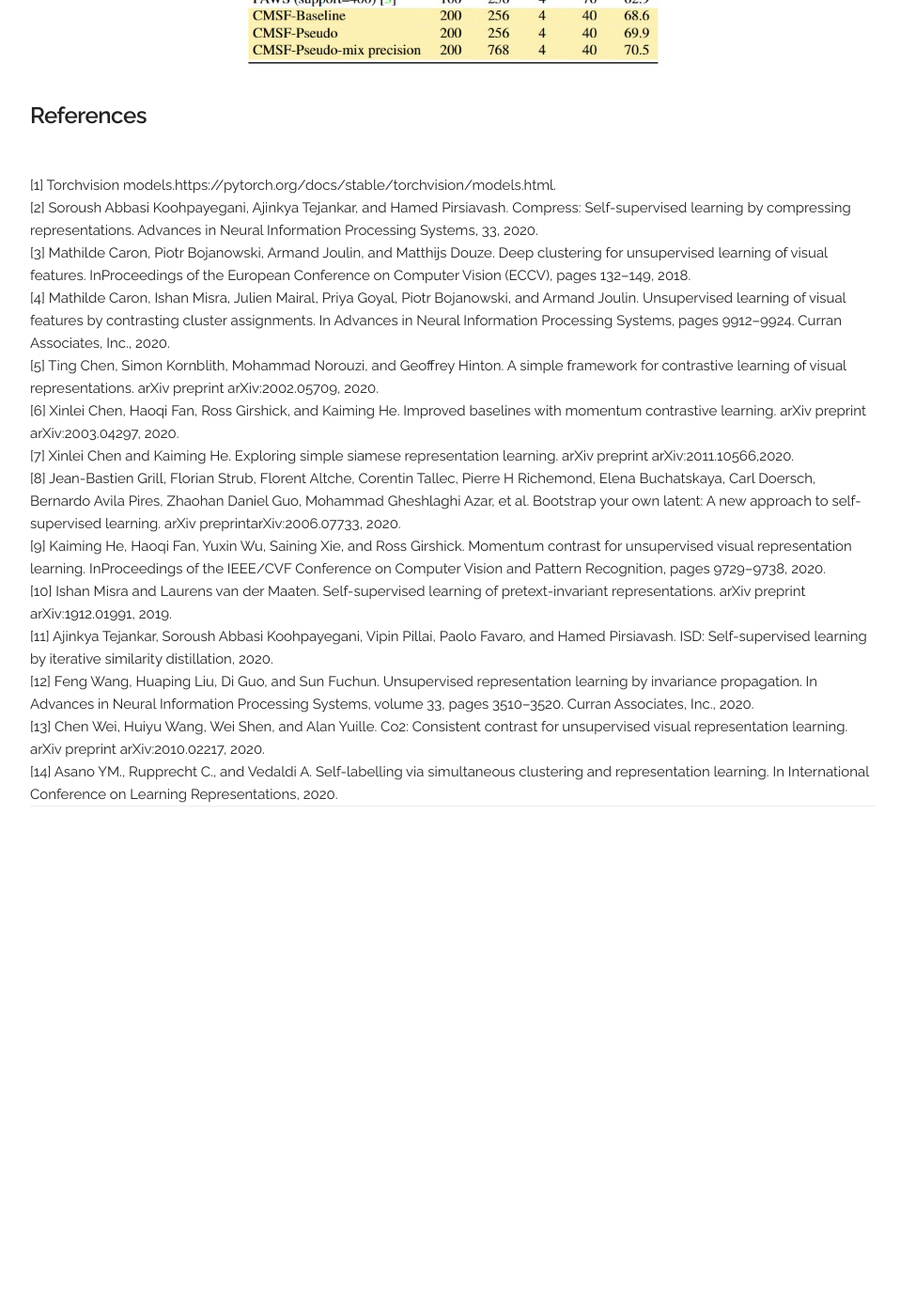
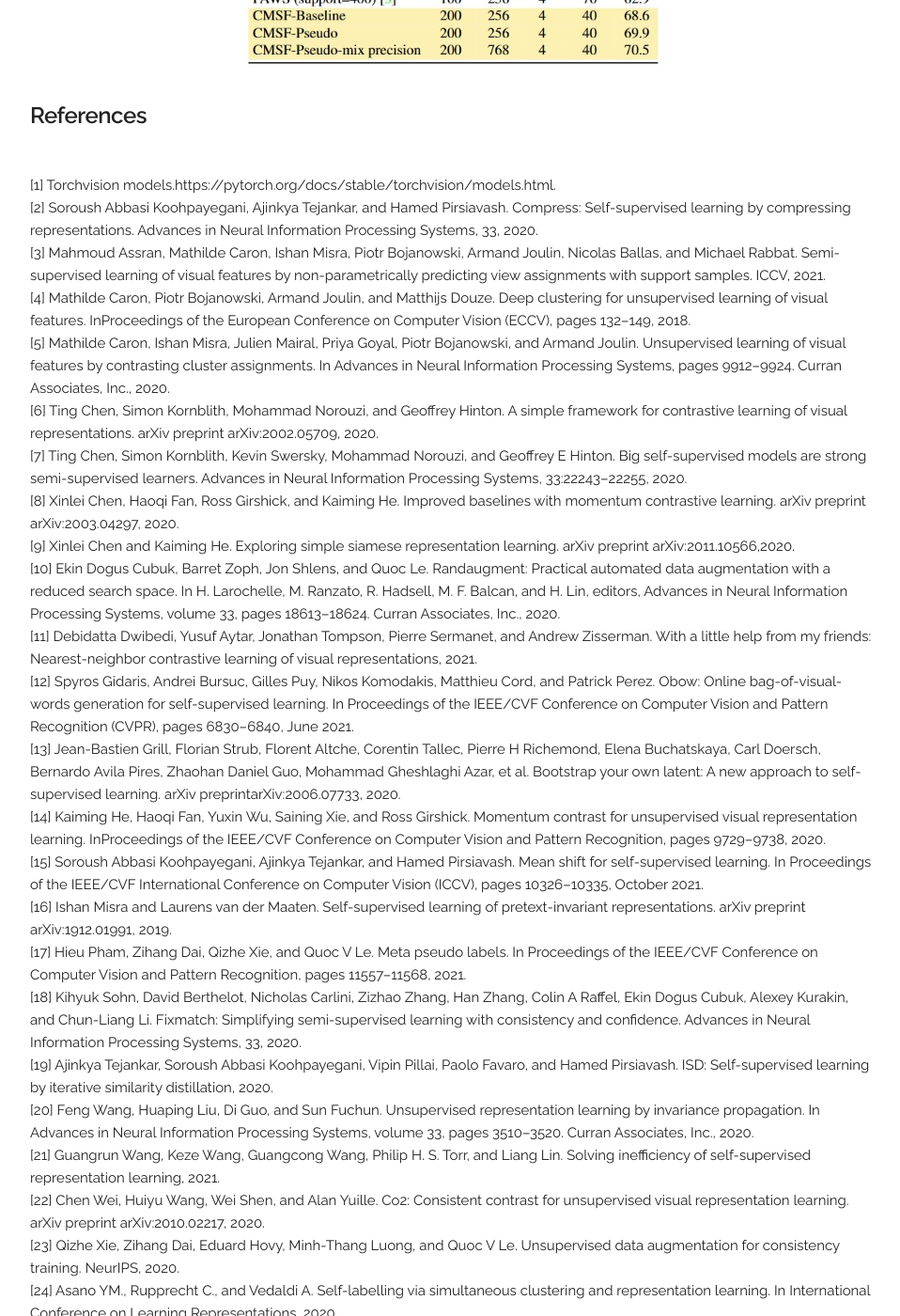
Before and after one commit to UCDvision/CMSF, a Jekyll site: the page built from docs/index.html, in a window 1280 px wide and 1400 px high, scrolled down 8076 px. Shown: the whole window at 94% size, without its empty margins (158-1116 px from the left). Built offline with Jekyll 4.4.1, drawn with Linux system fonts in a browser that asks for light colours; before the commit the page ends 8989 px from its top, so only the background shows below that; some of the changed lines change nothing that is shown; some of the changed text lies outside the part shown.

Commit message:
Update index.html

```diff
--- a/docs/index.html
+++ b/docs/index.html
@@ -209,7 +209,7 @@ We use epoch 100 of CMSF-2Q to visualize Top-5 NN from constrained and unconstra
    FLOPs denotes the total number of FLOPS for forward and backward passes through ResNet-50 backbone while batch size denotes the sum of labeled
     and unlabeled samples in a batch. CMSF-Pseudo-mix precision is compute and resource efficient, achieving SOTA performance at comparable compute.
     PAWS requires large number of GPUs to be compute efficient and its performance drastically drops with 4/8 GPUs. <span>&#8224;</span> Trained with
-    stronger augmentations like RandAugment[10]. * TPUs are used.
+    stronger augmentations like RandAugment[10]. <span>&#10033;</span> TPUs are used.
 
 
     </p>
@@ -230,17 +230,25 @@ We use epoch 100 of CMSF-2Q to visualize Top-5 NN from constrained and unconstra
 <h5 id="references"><b>References</b></h5>
   <br>[1] Torchvision  models.https://pytorch.org/docs/stable/torchvision/models.html.
   <br>[2] Soroush Abbasi Koohpayegani, Ajinkya Tejankar, and Hamed Pirsiavash. Compress: Self-supervised learning by compressing representations. Advances in Neural Information Processing Systems, 33, 2020.
-  <br>[3] Mathilde Caron, Piotr Bojanowski, Armand Joulin, and Matthijs Douze. Deep clustering for unsupervised learning of visual features. InProceedings of the European Conference on Computer Vision (ECCV), pages 132–149, 2018.
-  <br>[4] Mathilde Caron, Ishan Misra, Julien Mairal, Priya Goyal, Piotr Bojanowski, and Armand Joulin. Unsupervised learning of visual features by contrasting cluster assignments. In Advances in Neural Information Processing Systems, pages 9912–9924. Curran Associates, Inc., 2020.
-  <br>[5] Ting Chen, Simon Kornblith, Mohammad Norouzi, and Geoffrey Hinton. A simple framework for contrastive learning of visual representations. arXiv preprint arXiv:2002.05709, 2020.
-  <br>[6] Xinlei Chen, Haoqi Fan, Ross Girshick, and Kaiming He. Improved baselines with momentum contrastive learning. arXiv preprint arXiv:2003.04297, 2020.
-  <br>[7] Xinlei Chen and Kaiming He. Exploring simple siamese representation learning. arXiv preprint arXiv:2011.10566,2020.
-
-
-  <br>[8] Jean-Bastien  Grill,  Florian  Strub,  Florent  Altche,  Corentin Tallec,  Pierre  H  Richemond,  Elena  Buchatskaya,  Carl  Doersch,  Bernardo Avila Pires,  Zhaohan Daniel Guo,  Mohammad Gheshlaghi Azar,  et al.   Bootstrap your own latent:  A new  approach  to  self-supervised  learning. arXiv  preprintarXiv:2006.07733, 2020.
-  <br>[9] Kaiming He,  Haoqi Fan,  Yuxin Wu,  Saining Xie,  and Ross Girshick.   Momentum  contrast  for  unsupervised  visual  representation learning.  InProceedings of the IEEE/CVF Conference on Computer Vision and Pattern Recognition, pages 9729–9738, 2020.
-  <br>[10] Ishan Misra and Laurens van der Maaten. Self-supervised learning of pretext-invariant representations. arXiv preprint arXiv:1912.01991, 2019.
-  <br>[11] Ajinkya Tejankar, Soroush Abbasi Koohpayegani, Vipin Pillai, Paolo Favaro, and Hamed Pirsiavash. ISD: Self-supervised learning by iterative similarity distillation, 2020.
-  <br>[12] Feng Wang, Huaping Liu, Di Guo, and Sun Fuchun. Unsupervised representation learning by invariance propagation. In Advances in Neural Information Processing Systems, volume 33, pages 3510–3520. Curran Associates, Inc., 2020.
-  <br>[13] Chen Wei, Huiyu Wang, Wei Shen, and Alan Yuille.  Co2: Consistent contrast for unsupervised visual representation learning. arXiv preprint arXiv:2010.02217, 2020.
-  <br>[14] Asano YM., Rupprecht C., and Vedaldi A. Self-labelling via simultaneous clustering and representation learning. In International Conference on Learning Representations, 2020.
+  <br>[3] Mahmoud Assran, Mathilde Caron, Ishan Misra, Piotr Bojanowski, Armand Joulin, Nicolas Ballas, and Michael Rabbat. Semi-supervised learning of visual features by non-parametrically predicting view assignments with support samples. ICCV, 2021.
+  <br>[4] Mathilde Caron, Piotr Bojanowski, Armand Joulin, and Matthijs Douze. Deep clustering for unsupervised learning of visual features. InProceedings of the European Conference on Computer Vision (ECCV), pages 132–149, 2018.
+  <br>[5] Mathilde Caron, Ishan Misra, Julien Mairal, Priya Goyal, Piotr Bojanowski, and Armand Joulin. Unsupervised learning of visual features by contrasting cluster assignments. In Advances in Neural Information Processing Systems, pages 9912–9924. Curran Associates, Inc., 2020.
+  <br>[6] Ting Chen, Simon Kornblith, Mohammad Norouzi, and Geoffrey Hinton. A simple framework for contrastive learning of visual representations. arXiv preprint arXiv:2002.05709, 2020.
+  <br>[7] Ting Chen, Simon Kornblith, Kevin Swersky, Mohammad Norouzi, and Geoffrey E Hinton. Big self-supervised models are strong semi-supervised learners. Advances in Neural Information Processing Systems, 33:22243–22255, 2020.
+  <br>[8] Xinlei Chen, Haoqi Fan, Ross Girshick, and Kaiming He. Improved baselines with momentum contrastive learning. arXiv preprint arXiv:2003.04297, 2020.
+  <br>[9] Xinlei Chen and Kaiming He. Exploring simple siamese representation learning. arXiv preprint arXiv:2011.10566,2020.
+  <br>[10] Ekin Dogus Cubuk, Barret Zoph, Jon Shlens, and Quoc Le. Randaugment: Practical automated data augmentation with a reduced search space. In H. Larochelle, M. Ranzato, R. Hadsell, M. F. Balcan, and H. Lin, editors, Advances in Neural Information Processing Systems, volume 33, pages 18613–18624. Curran Associates, Inc., 2020.
+  <br>[11] Debidatta Dwibedi, Yusuf Aytar, Jonathan Tompson, Pierre Sermanet, and Andrew Zisserman. With a little help from my friends: Nearest-neighbor contrastive learning of visual representations, 2021.
+  <br>[12] Spyros Gidaris, Andrei Bursuc, Gilles Puy, Nikos Komodakis, Matthieu Cord, and Patrick Perez. Obow: Online bag-of-visual-words generation for self-supervised learning. In Proceedings of the IEEE/CVF Conference on Computer Vision and Pattern Recognition (CVPR), pages 6830–6840, June 2021.
+  <br>[13] Jean-Bastien  Grill,  Florian  Strub,  Florent  Altche,  Corentin Tallec,  Pierre  H  Richemond,  Elena  Buchatskaya,  Carl  Doersch,  Bernardo Avila Pires,  Zhaohan Daniel Guo,  Mohammad Gheshlaghi Azar,  et al.   Bootstrap your own latent:  A new  approach  to  self-supervised  learning. arXiv  preprintarXiv:2006.07733, 2020.
+  <br>[14] Kaiming He,  Haoqi Fan,  Yuxin Wu,  Saining Xie,  and Ross Girshick.   Momentum  contrast  for  unsupervised  visual  representation learning.  InProceedings of the IEEE/CVF Conference on Computer Vision and Pattern Recognition, pages 9729–9738, 2020.
+  <br>[15] Soroush Abbasi Koohpayegani, Ajinkya Tejankar, and Hamed Pirsiavash. Mean shift for self-supervised learning. In Proceedings of the IEEE/CVF International Conference on Computer Vision (ICCV), pages 10326–10335, October 2021.
+  <br>[16] Ishan Misra and Laurens van der Maaten. Self-supervised learning of pretext-invariant representations. arXiv preprint arXiv:1912.01991, 2019.
+  <br>[17] Hieu Pham, Zihang Dai, Qizhe Xie, and Quoc V Le. Meta pseudo labels. In Proceedings of the IEEE/CVF Conference on Computer Vision and Pattern Recognition, pages 11557–11568, 2021.
+  <br>[18] Kihyuk Sohn, David Berthelot, Nicholas Carlini, Zizhao Zhang, Han Zhang, Colin A Raffel, Ekin Dogus Cubuk, Alexey Kurakin, and Chun-Liang Li. Fixmatch: Simplifying semi-supervised learning with consistency and confidence. Advances in Neural Information Processing Systems, 33, 2020.
+  <br>[19] Ajinkya Tejankar, Soroush Abbasi Koohpayegani, Vipin Pillai, Paolo Favaro, and Hamed Pirsiavash. ISD: Self-supervised learning by iterative similarity distillation, 2020.
+  <br>[20] Feng Wang, Huaping Liu, Di Guo, and Sun Fuchun. Unsupervised representation learning by invariance propagation. In Advances in Neural Information Processing Systems, volume 33, pages 3510–3520. Curran Associates, Inc., 2020.
+  <br>[21] Guangrun Wang, Keze Wang, Guangcong Wang, Philip H. S. Torr, and Liang Lin. Solving inefficiency of self-supervised representation learning, 2021.
+  <br>[22] Chen Wei, Huiyu Wang, Wei Shen, and Alan Yuille.  Co2: Consistent contrast for unsupervised visual representation learning. arXiv preprint arXiv:2010.02217, 2020.
+  <br>[23] Qizhe Xie, Zihang Dai, Eduard Hovy, Minh-Thang Luong, and Quoc V Le. Unsupervised data augmentation for consistency training. NeurIPS, 2020.
+  <br>[24] Asano YM., Rupprecht C., and Vedaldi A. Self-labelling via simultaneous clustering and representation learning. In International Conference on Learning Representations, 2020.
```
